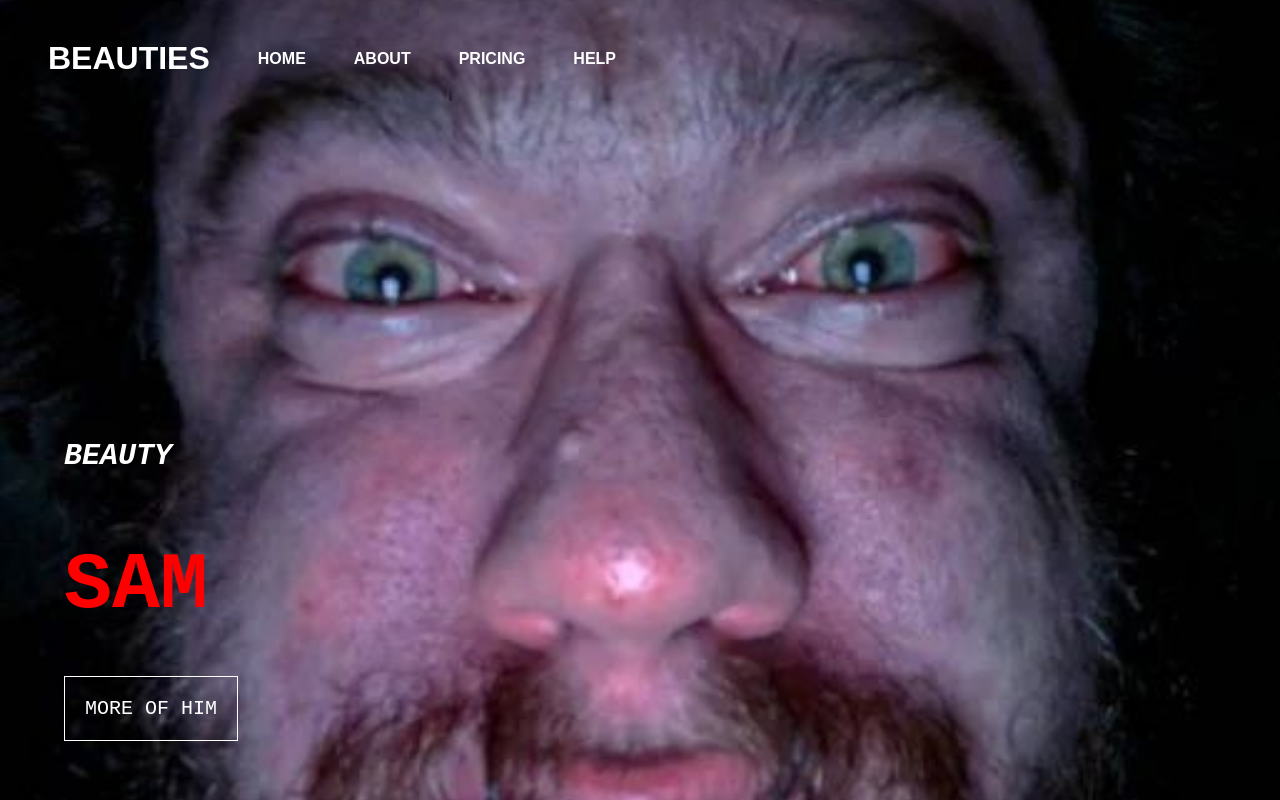
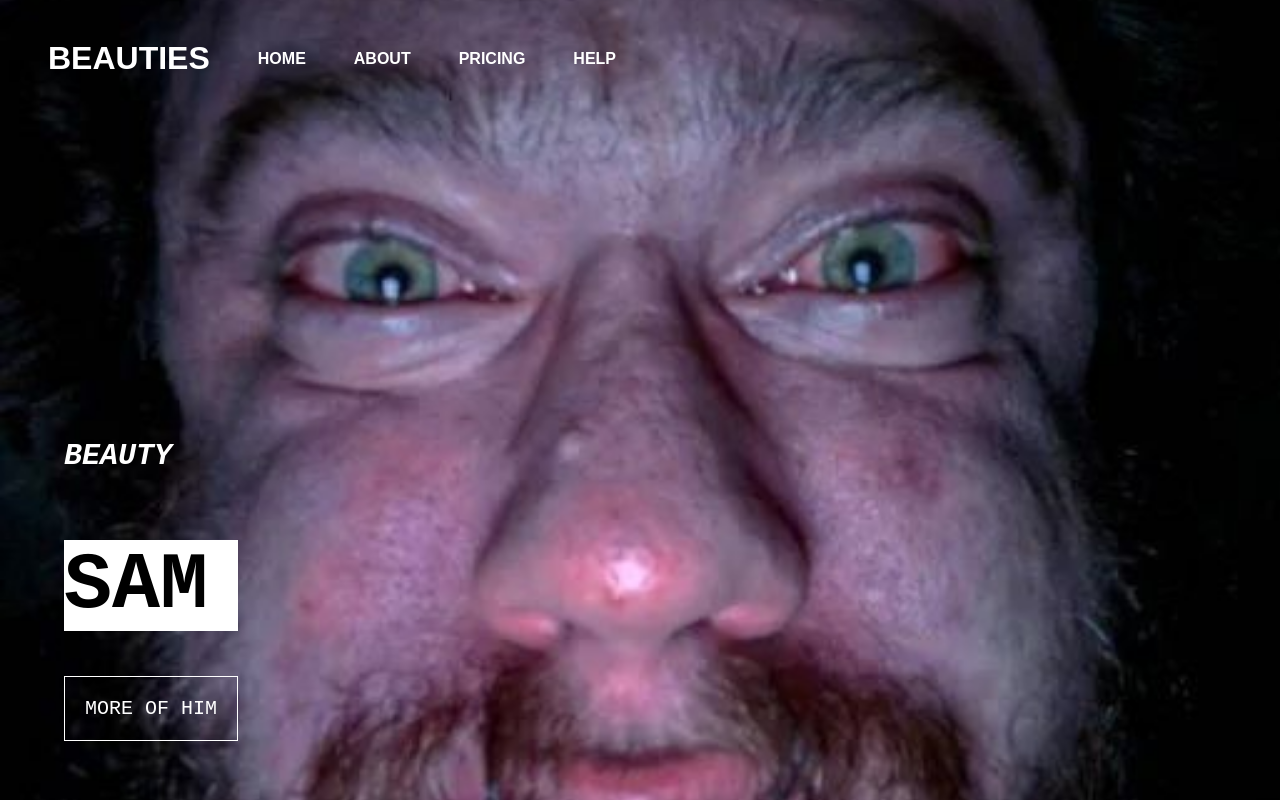
Before and after one commit to myles-hash/website, a plain HTML site: page index.html in a window 1280 px wide. In both pictures the pointer is over the element "SAM". Shown: the top 800 px of the page. Drawn offline with Linux system fonts and the light colour scheme.

Commit message:
change h2 hover effect

```diff
--- a/index.html
+++ b/index.html
@@ -5,6 +5,7 @@
     <meta name="viewport" content="width=device-width, initial-scale=1.0" />
     <title>Website Lab</title>
     <link rel="stylesheet" href="styles.css" />
+    <script src="app.js" defer></script>
   </head>
   <body>
     <div class="img sam">
@@ -64,5 +65,4 @@
     </div>
   </body>
   <footer>BEAUTIES &copy; 2023</footer>
-  <script src="app.js"></script>
 </html>
--- a/styles.css
+++ b/styles.css
@@ -92,6 +92,8 @@ z-index: 1;
 
 h2:hover {
     transition:1s;
-    color:red;
+    color:black;
+    background-color:white;
     font-size: 5rem;
+
 }
```
